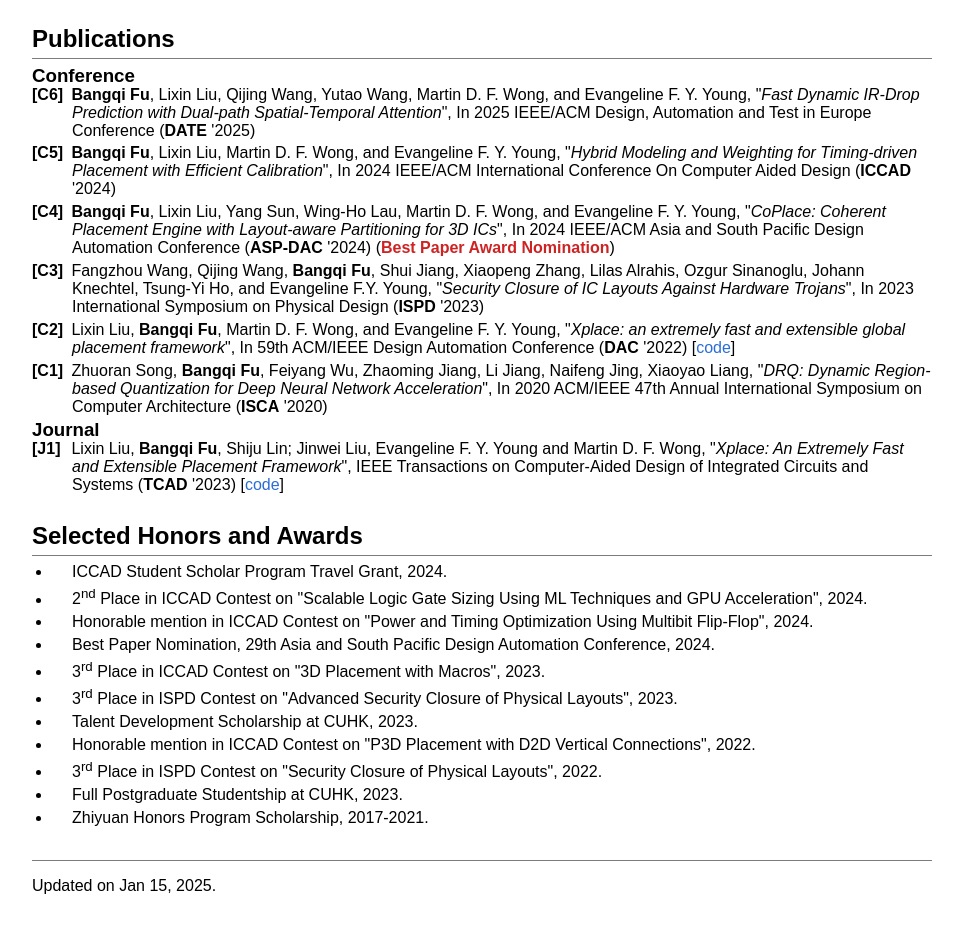
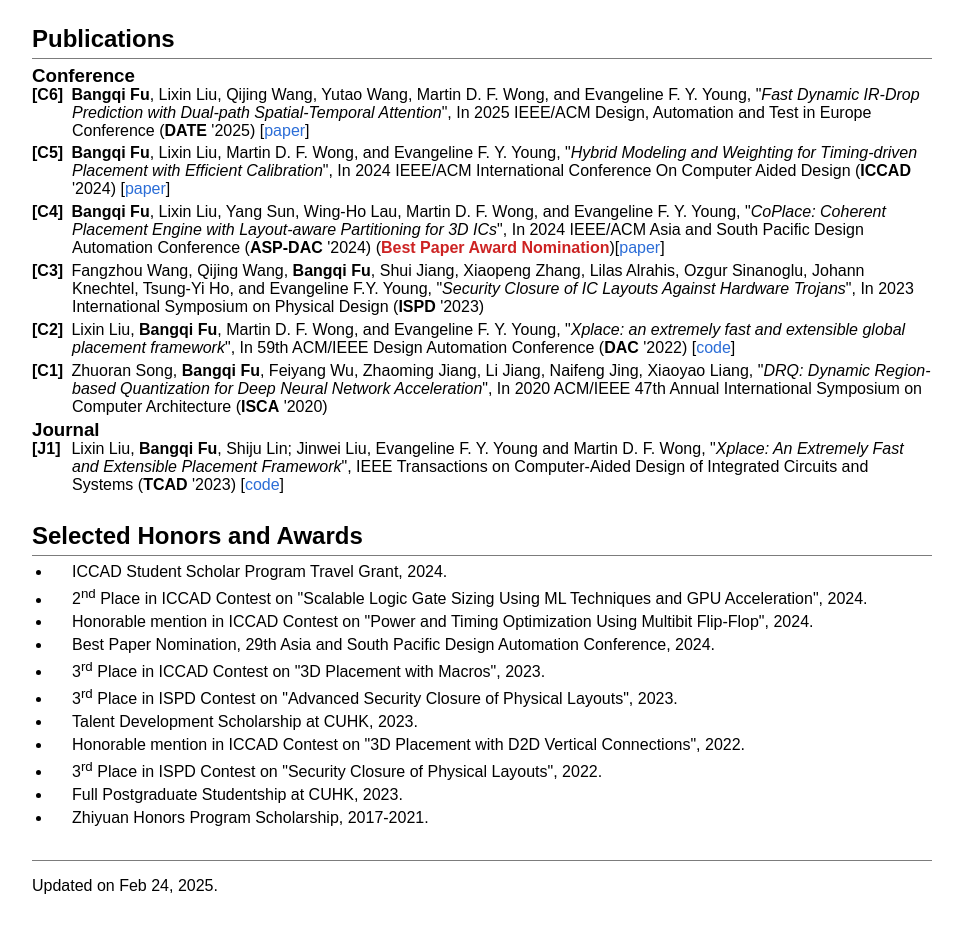
Before and after one commit to bunchgrape/bunchgrape.github.io, a plain HTML site: page index.html in a window 1280 px wide. Shown: the part 450-1375 px from the top of the page, without its empty margins (158-1121 px from the left). Drawn offline with Linux system fonts and the light colour scheme.

Commit message:
update pubs

```diff
--- a/index.html
+++ b/index.html
@@ -1,7 +1,7 @@
 <!DOCTYPE html>
 <html>
 <head>
-    <meta name="google-site-verification" content="N12XgBbMcoNgeBeu5jiN3p2x5iK6bcAPAS2_faGmCZ8" />
+    <meta name="google-site-verification" content="VYxluMKeW4jqaZ_Y5hPBv3r19sYsoImoqiKu-U-1sJw" />
     <link href='https://fonts.googleapis.com/css?family=Open+Sans' rel='stylesheet' type='text/css'>
     <link rel="stylesheet" href="contents/style.css" type="text/css">
     <title>Bangqi Fu</title>
@@ -54,13 +54,13 @@
 <ol id="pubs">
 <h3>Conference</h3>
 <li data-label="[C6]">
-<b>Bangqi Fu</b>, Lixin Liu, Qijing Wang, Yutao Wang, Martin D. F. Wong, and Evangeline F. Y. Young, "<i>Fast Dynamic IR-Drop Prediction with Dual-path Spatial-Temporal Attention</i>", In 2025 IEEE/ACM Design, Automation and Test in Europe Conference (<b>DATE</b> '2025)
+<b>Bangqi Fu</b>, Lixin Liu, Qijing Wang, Yutao Wang, Martin D. F. Wong, and Evangeline F. Y. Young, "<i>Fast Dynamic IR-Drop Prediction with Dual-path Spatial-Temporal Attention</i>", In 2025 IEEE/ACM Design, Automation and Test in Europe Conference (<b>DATE</b> '2025) [<a href="docs/date25_irdrop_prediction.pdf" target="_blank">paper</a>]
 </li>
 <li data-label="[C5]">
-<b>Bangqi Fu</b>, Lixin Liu, Martin D. F. Wong, and Evangeline F. Y. Young, "<i>Hybrid Modeling and Weighting for Timing-driven Placement with Efficient Calibration</i>", In 2024 IEEE/ACM International Conference On Computer Aided Design (<b>ICCAD</b> '2024)
+<b>Bangqi Fu</b>, Lixin Liu, Martin D. F. Wong, and Evangeline F. Y. Young, "<i>Hybrid Modeling and Weighting for Timing-driven Placement with Efficient Calibration</i>", In 2024 IEEE/ACM International Conference On Computer Aided Design (<b>ICCAD</b> '2024) [<a href="docs/iccad24_tdp.pdf" target="_blank">paper</a>]
 </li>
 <li data-label="[C4]">
-<b>Bangqi Fu</b>, Lixin Liu, Yang Sun, Wing-Ho Lau, Martin D. F. Wong, and Evangeline F. Y. Young, "<i>CoPlace: Coherent Placement Engine with Layout-aware Partitioning for 3D ICs</i>", In 2024 IEEE/ACM Asia and South Pacific Design Automation Conference (<b>ASP-DAC</b> '2024) (<span style="color: rgb(205, 35, 35);"><b>Best Paper Award Nomination</b></span>)
+<b>Bangqi Fu</b>, Lixin Liu, Yang Sun, Wing-Ho Lau, Martin D. F. Wong, and Evangeline F. Y. Young, "<i>CoPlace: Coherent Placement Engine with Layout-aware Partitioning for 3D ICs</i>", In 2024 IEEE/ACM Asia and South Pacific Design Automation Conference (<b>ASP-DAC</b> '2024) (<span style="color: rgb(205, 35, 35);"><b>Best Paper Award Nomination</b></span>)[<a href="docs/aspdac24_3dplace.pdf" target="_blank">paper</a>]
 </li>
 <li data-label="[C3]">
 Fangzhou Wang, Qijing Wang, <b>Bangqi Fu</b>, Shui Jiang, Xiaopeng Zhang, Lilas Alrahis, Ozgur Sinanoglu, Johann Knechtel, Tsung-Yi Ho, and Evangeline F.Y. Young, "<i>Security Closure of IC Layouts Against Hardware Trojans</i>", In 2023 International Symposium on Physical Design (<b>ISPD</b> '2023)
@@ -102,7 +102,7 @@ Best Paper Nomination, 29th Asia and South Pacific Design Automation Conference,
 Talent Development Scholarship at CUHK, 2023.
 </li>
 <li>
-Honorable mention in ICCAD Contest on "P3D Placement with D2D Vertical Connections", 2022.
+Honorable mention in ICCAD Contest on "3D Placement with D2D Vertical Connections", 2022.
 </li>
 <li>
 3<sup>rd</sup> Place in ISPD Contest on "Security Closure of Physical Layouts", 2022.
@@ -118,7 +118,7 @@ Zhiyuan Honors Program Scholarship, 2017-2021.
 
 <h2></h2>
 <p>
-Updated on Jan 15, 2025.
+Updated on Feb 24, 2025.
 </p>
 
 </body>
```
Also changed, not shown: 3 other files.
